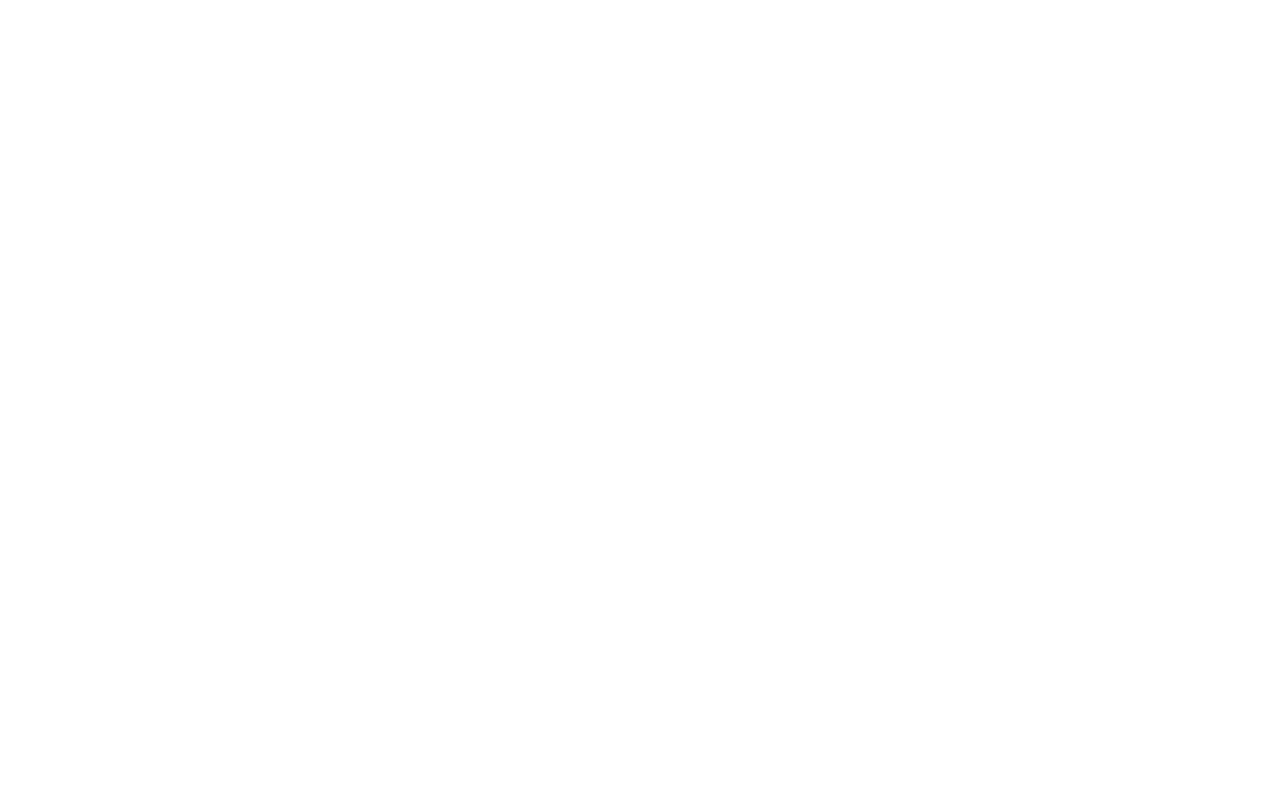
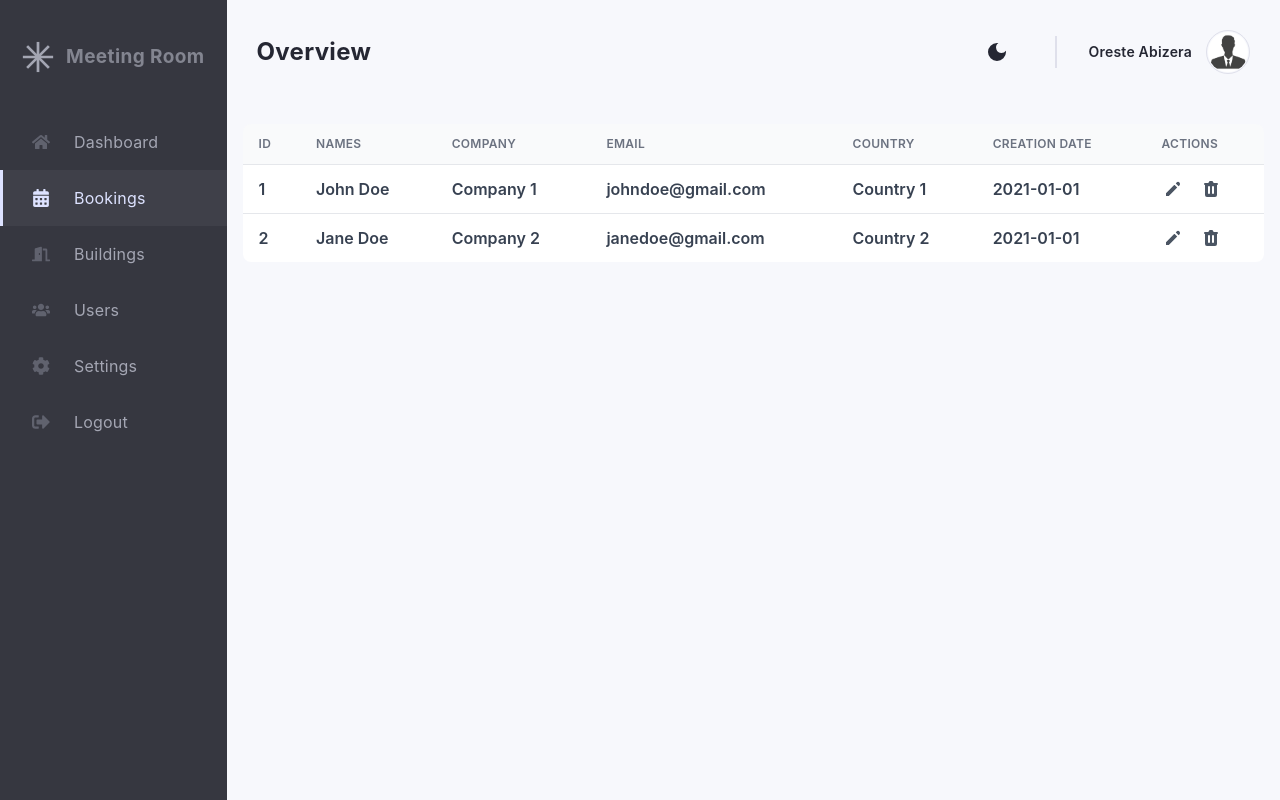
Before and after one commit to oreste-abizera/meeting-room-client, a React (Vite) app: page /bookings in a window 1280 px wide. Before the commit this address had no page. Built offline with nearby package versions, Linux system fonts and the light colour scheme; sample sign-in values are in the browser's storage.

Commit message:
feat: bookings route

```diff
--- a/src/App.tsx
+++ b/src/App.tsx
@@ -6,6 +6,7 @@
 import LogoutPage from "./pages/LogoutPage";
 import BuildingsPage from "./pages/BuildingsPage";
 import UsersPage from "./pages/UsersPage";
+import BookingsPage from "./pages/BookingsPage";
 
 function App() {
   return (
@@ -15,6 +16,7 @@
       <Route path="/dashboard" element={<DashboardPage />} />
       <Route path="/buildings" element={<BuildingsPage />} />
       <Route path="/users" element={<UsersPage />} />
+      <Route path="/bookings" element={<BookingsPage />} />
       <Route path="/logout" element={<LogoutPage />} />
     </Routes>
   );
--- /dev/null
+++ b/src/components/BookingsList.tsx
@@ -0,0 +1,51 @@
+import React from "react";
+import Table from "./reusable/Table";
+
+type Props = {};
+
+const UsersList = (props: Props) => {
+  const data = [
+    {
+      names: "John Doe",
+      companyName: "Company 1",
+      place: "Place 1",
+      building: "Building 1",
+      floor: 1,
+      from: "2021-01-01",
+      to: "2021-01-01",
+    },
+  ];
+  const columns = [
+    {
+      Header: "Names",
+      accessor: "names",
+    },
+    {
+      Header: "Company",
+      accessor: "companyName",
+    },
+    {
+      Header: "Place",
+      accessor: "place",
+    },
+    {
+      Header: "Building",
+      accessor: "building",
+    },
+    {
+      Header: "Floor",
+      accessor: "floor",
+    },
+    {
+      Header: "From",
+      accessor: "from",
+    },
+    {
+      Header: "To",
+      accessor: "to",
+    },
+  ];
+  return <Table columns={columns} data={data} showActions={true}></Table>;
+};
+
+export default UsersList;
--- /dev/null
+++ b/src/pages/BookingsPage.tsx
@@ -0,0 +1,16 @@
+import UsersList from "../components/UsersList";
+import DashboardLayout from "../layouts/DashboardLayout";
+
+type Props = {};
+
+const BookingsPage = (props: Props) => {
+  return (
+    <DashboardLayout>
+      <div className="px-1 lg:px-4">
+        <UsersList />
+      </div>
+    </DashboardLayout>
+  );
+};
+
+export default BookingsPage;
```
